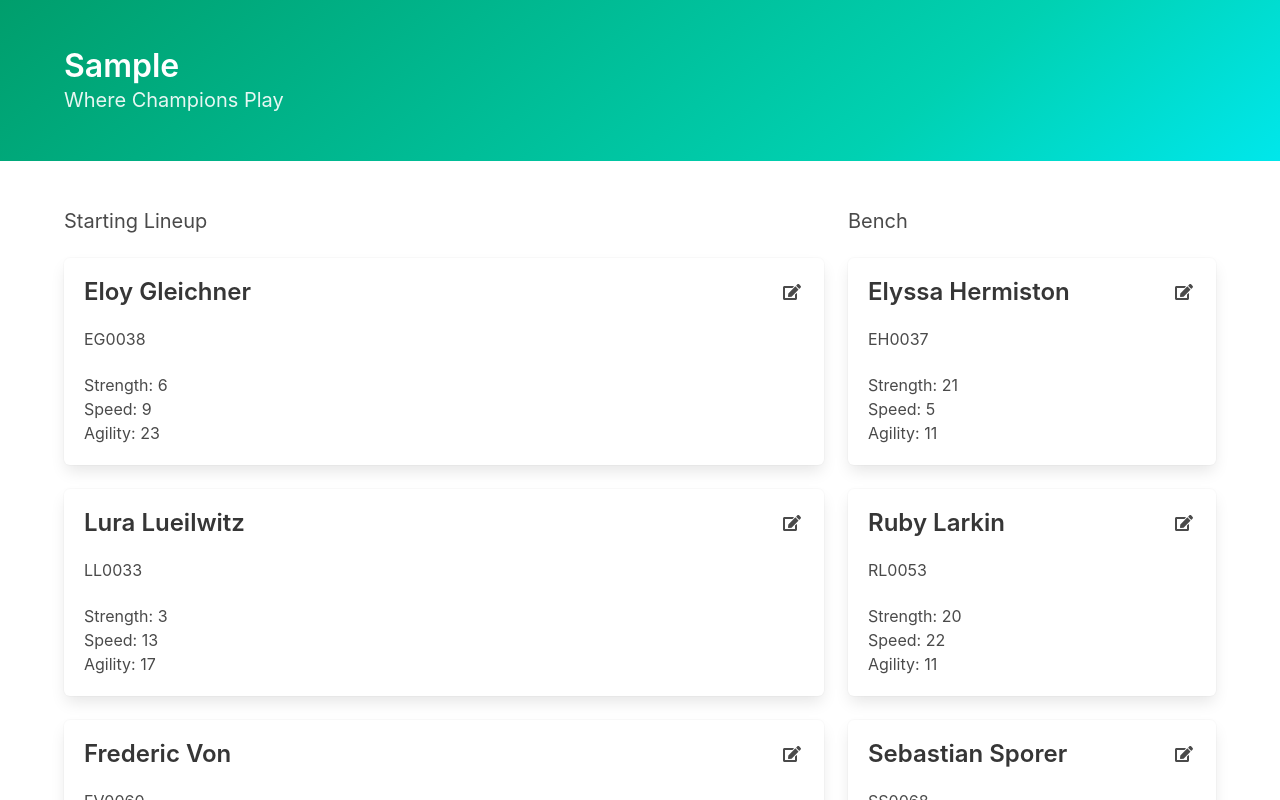
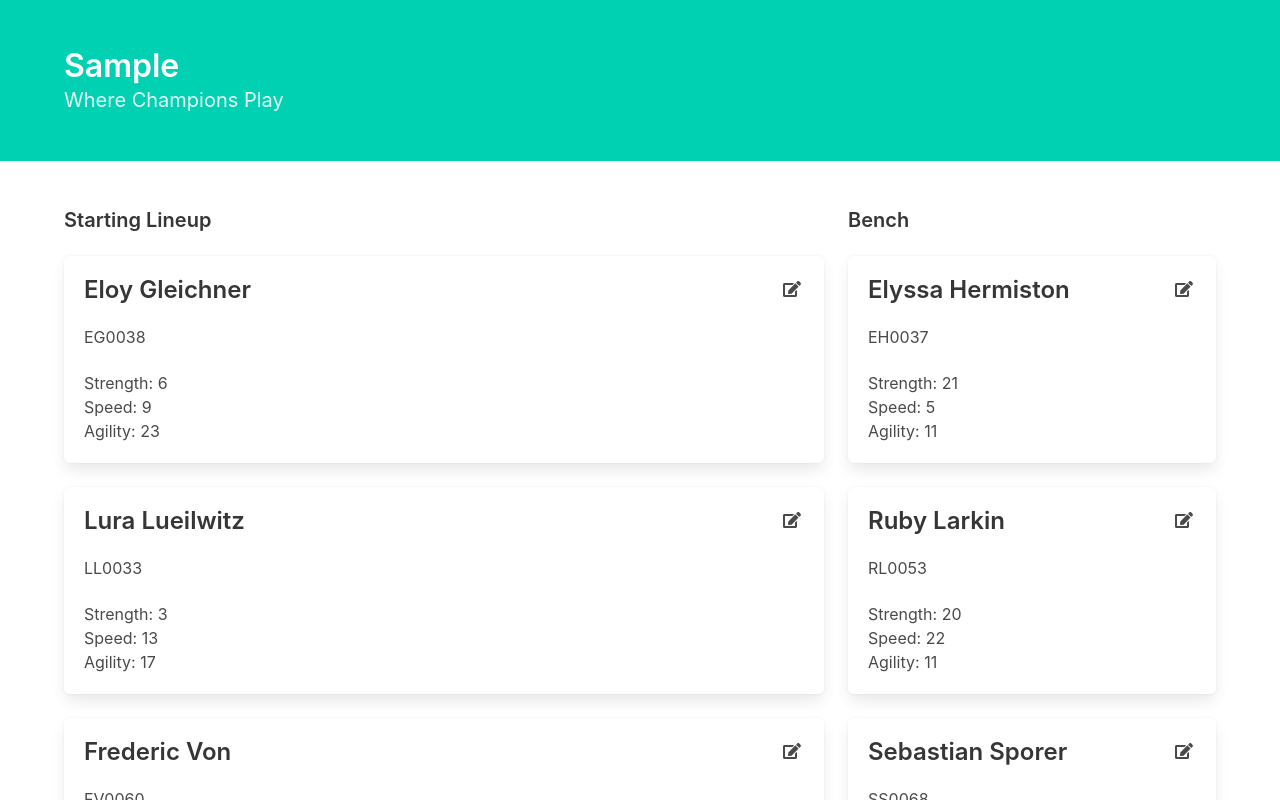
Before and after one commit to k1bs/stack-sports-challenge, a React (Create React App) app: page / in a window 1280 px wide. Both pictures are taken after typing "Sample" into the empty fields and a click on the button "Submit". Shown: the top 800 px of the page. Built offline with nearby package versions, Linux system fonts and the light colour scheme.

Commit message:
add additional styling'

```diff
--- a/src/App.css
+++ b/src/App.css
@@ -5,3 +5,7 @@
 .icon {
   cursor: pointer;
 }
+
+.icon:hover {
+  color: hsl(171, 100%, 41%);
+}
--- a/src/components/EditPlayerForm.jsx
+++ b/src/components/EditPlayerForm.jsx
@@ -46,7 +46,7 @@ class EditPlayerForm extends Component {
           </div>
           <div className='field is-grouped is-grouped-right'>
             <div className='control'>
-              <button className='button is-link'>Save</button>
+              <button className='button is-primary'>Save</button>
             </div>
           </div>
         </form>
--- a/src/components/Header.jsx
+++ b/src/components/Header.jsx
@@ -2,7 +2,7 @@ import React from 'react'
 
 const Header = (props) => {
   return (
-    <section className='hero is-primary is-bold'>
+    <section className='hero is-primary'>
       <div className='hero-body'>
         <div className='container'>
           <h1 className='title'>
--- a/src/components/Landing.jsx
+++ b/src/components/Landing.jsx
@@ -65,7 +65,7 @@ class Landing extends Component {
               </div>
               <div className='field'>
                 <div className='control'>
-                  <button className='button is-link is-large'>Submit</button>
+                  <button className='button is-primary is-large'>Submit</button>
                 </div>
               </div>
             </form>
--- a/src/components/RosterContainer.jsx
+++ b/src/components/RosterContainer.jsx
@@ -117,11 +117,11 @@ class RosterContainer extends Component {
         <div className='container'>
           <div className='columns'>
             <div className='column is-8'>
-              <p className='subtitle'>Starting Lineup</p>
+              <p className='title is-5'>Starting Lineup</p>
               {this.renderStarters()}
             </div>
             <div className='column'>
-              <p className='subtitle'>Bench</p>
+              <p className='title is-5'>Bench</p>
               {this.renderSubs()}
             </div>
           </div>
```
